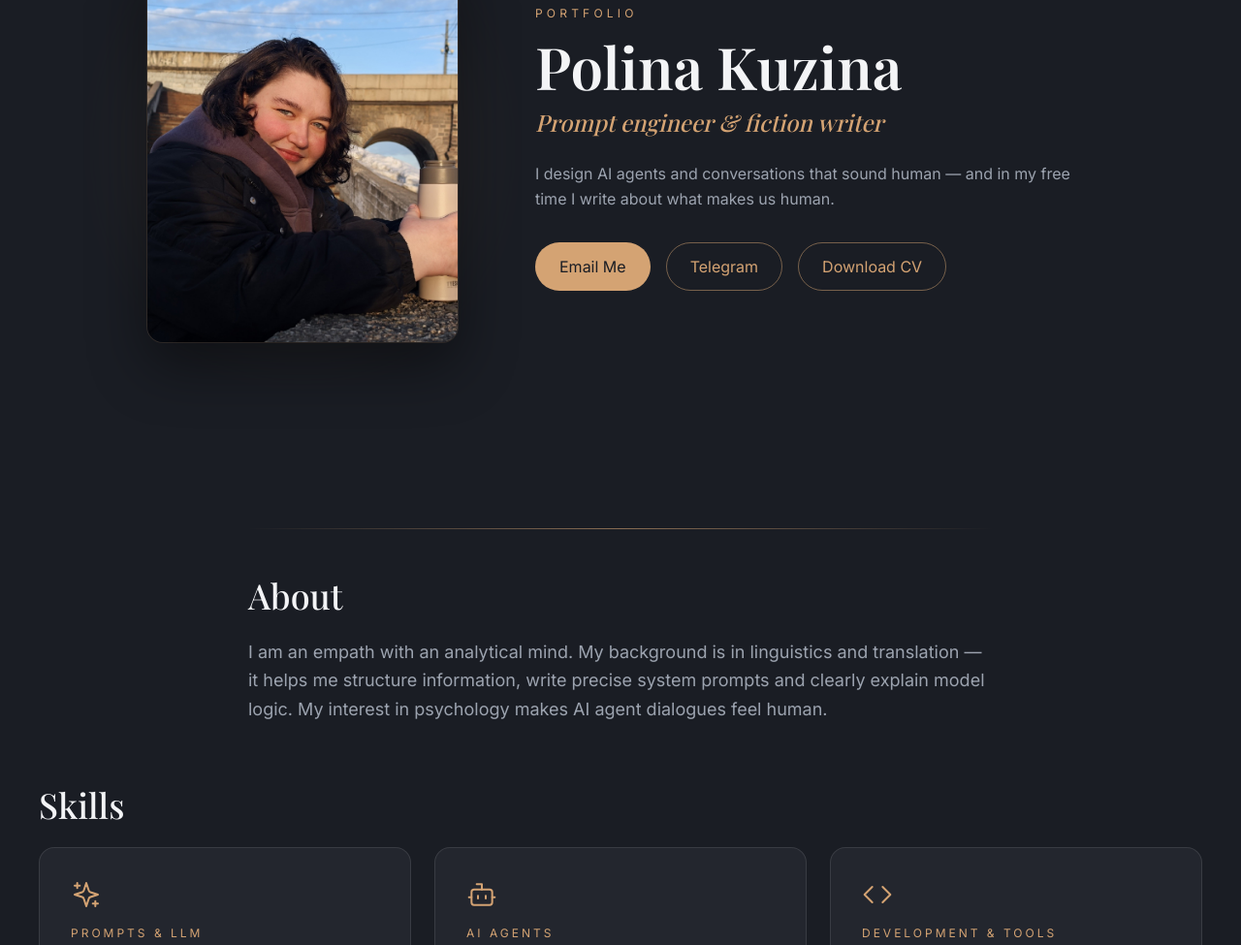
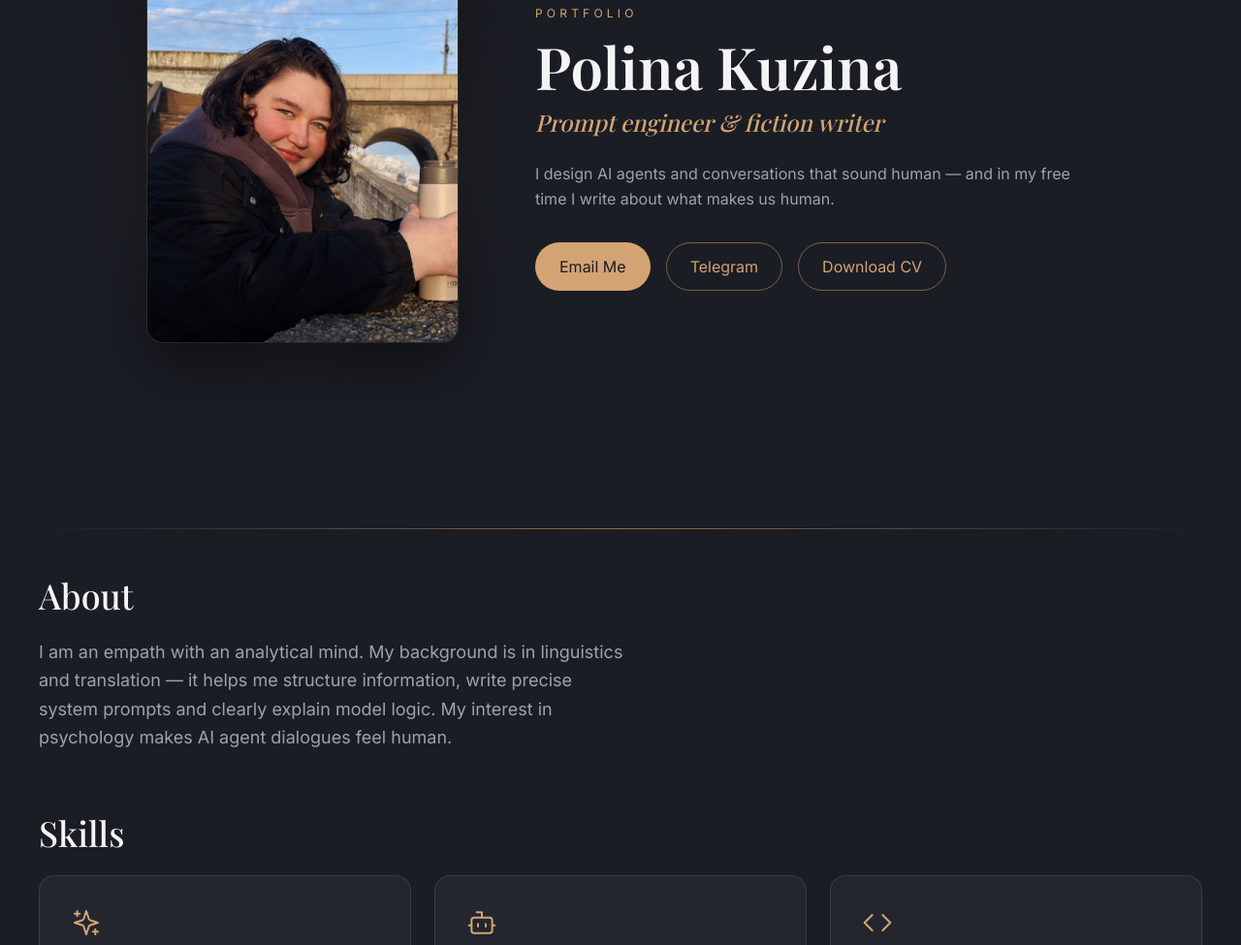
Before and after one commit to kUzUyA17/portfolio, a plain HTML site: page index.html in a window 1280 px wide. Shown: the part 228-1203 px from the top of the page at 97% size. Drawn offline with nearby package versions, Linux system fonts and the light colour scheme; a web font is replaced by a local one.

Commit message:
Поставила About на общую сетку: заголовок слева, абзац узкой колонкой.
Co-authored-by: Cursor <cursoragent@cursor.com>

```diff
--- a/index.html
+++ b/index.html
@@ -372,13 +372,13 @@
     </section>
 
     <section id="about" class="px-6 py-8" aria-labelledby="about-heading">
-      <div class="max-w-3xl mx-auto fade-up">
+      <div class="max-w-[75rem] mx-auto fade-up">
         <div class="h-px gold-rule mb-12 opacity-60"></div>
         <h2 id="about-heading" class="font-serif text-3xl sm:text-4xl mb-6">
           <span class="lang-en">About</span>
           <span class="lang-ru">Обо мне</span>
         </h2>
-        <p class="text-muted text-lg leading-relaxed">
+        <p class="max-w-[38rem] text-muted text-lg leading-relaxed">
           <span class="lang-en">I am an empath with an analytical mind. My background is in linguistics and translation — it helps me structure information, write precise system prompts and clearly explain model logic. My interest in psychology makes AI agent dialogues feel human.</span>
           <span class="lang-ru">Я эмпат с аналитическим складом ума. Моя база — лингвистика и перевод: она помогает структурировать информацию, писать точные системные промпты и понятно объяснять логику модели. Интерес к психологии делает диалоги ИИ-агентов человечными.</span>
         </p>
```
